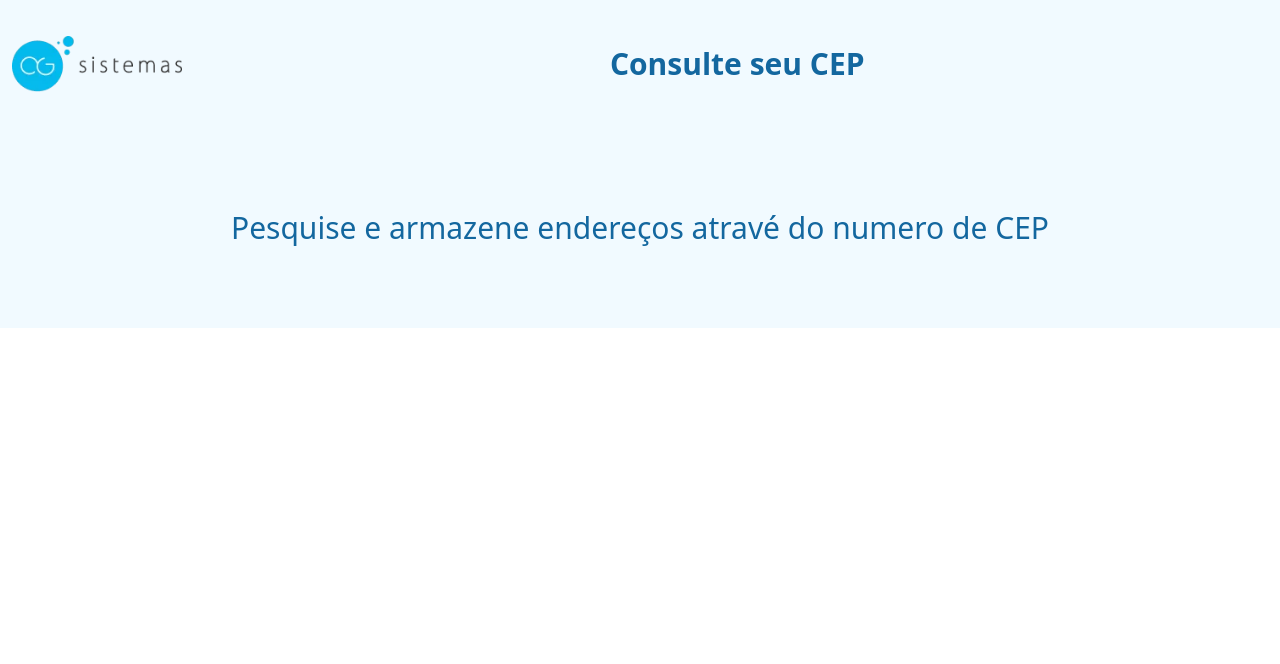
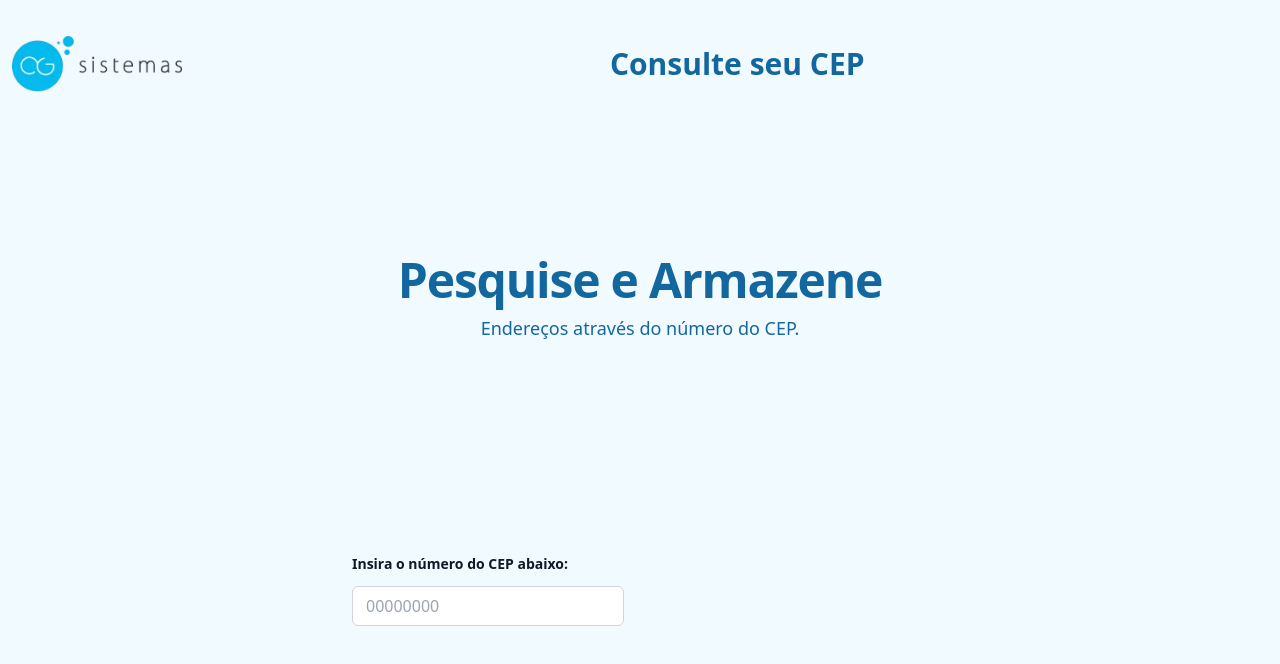
Before and after one commit to RodrigoNeoEx/frontChallenge, a React (Create React App) app: page / in a window 1280 px wide. Shown: the top 664 px of the page. Built offline with nearby package versions, Linux system fonts and the light colour scheme.

Commit message:
feat: add component inputSection, changed hero, minor adjusts on style

```diff
--- a/src/App.tsx
+++ b/src/App.tsx
@@ -1,6 +1,7 @@
 import React from "react";
 import Header from "./components/header/Header";
 import Hero from "./components/hero/Hero";
+import InputSection from "./components/inputSection/InputSection";
 
 const App = () => {
 return (
--- a/src/components/hero/Hero.tsx
+++ b/src/components/hero/Hero.tsx
@@ -1,7 +1,13 @@
+import InputSection from "../inputSection/InputSection";
+
 const Hero = () => {
   return (
-    <div className="bg-overall text-white h-1/4 flex justify-center items-center">
-      <h1 className="text-primary text-3xl text-center px-5">Pesquise e armazene endereços atravé do numero de CEP</h1>
+    <div className="bg-overall px-6 py-16 sm:py-32 lg:px-8">
+      <div className="mx-auto max-w-2xl text-center">
+        <h2 className="text-balance text-4xl font-semibold tracking-tight text-primary sm:text-5xl">Pesquise e Armazene</h2>
+        <p className="mt-2 text-lg/8 text-primary">Endereços através do número do CEP.</p>
+      </div>
+      <InputSection/>
     </div>
   );
 };
--- /dev/null
+++ b/src/components/inputSection/InputSection.tsx
@@ -0,0 +1,42 @@
+import { useState } from "react";
+
+const InputSection = () => {
+
+  const [value, setValue] = useState("");
+
+  const handleChange = (e: React.ChangeEvent<HTMLInputElement>) => {
+    let newValue = e.target.value.replace(/\D/g, "");
+    if (newValue.length > 5) {
+      newValue = newValue.substring(0, 5) + "-" + newValue.substring(5, 8);
+    }
+    setValue(newValue);
+  };
+
+  return (
+  <div className="bg-overall px-6 sm:py-32 lg:px-8">
+    <form action="#" method="POST" className="mx-auto mt-10 max-w-xl sm:mt-20">
+      <div className="grid grid-cols-1 gap-x-8 gap-y-6 sm:grid-cols-2">
+        <div>
+          <label htmlFor="input-cep" className="block text-sm/6 font-semibold text-gray-900">Insira o número do CEP abaixo:</label>
+          <div className="mt-2.5">
+            <input
+              type="text"
+              name="input-cep"
+              id="input-cep"
+              placeholder="00000000"
+              value={value}
+              onChange={handleChange}
+              maxLength={9}
+              className="block w-full rounded-md bg-white px-3.5 py-2 text-base text-gray-900 outline outline-1 -outline-offset-1 outline-gray-300 placeholder:text-gray-400 focus:outline focus:outline-2 focus:-outline-offset-2 focus:outline-indigo-600"
+            />
+          </div>
+        </div>
+      </div>
+    </form>
+  </div>
+
+
+  )
+};
+
+export default InputSection;
```
